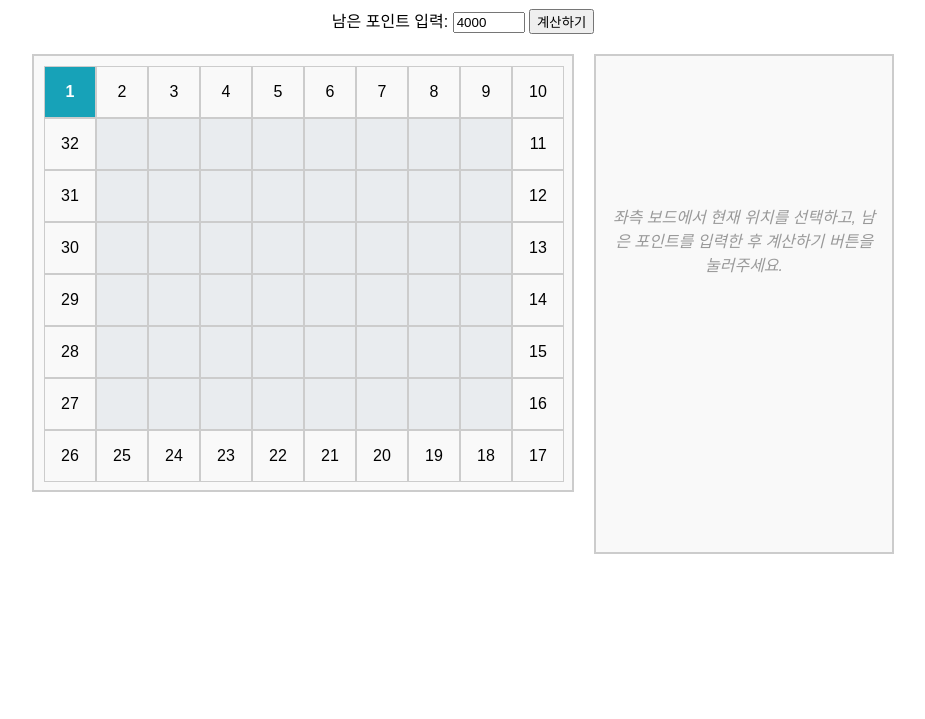
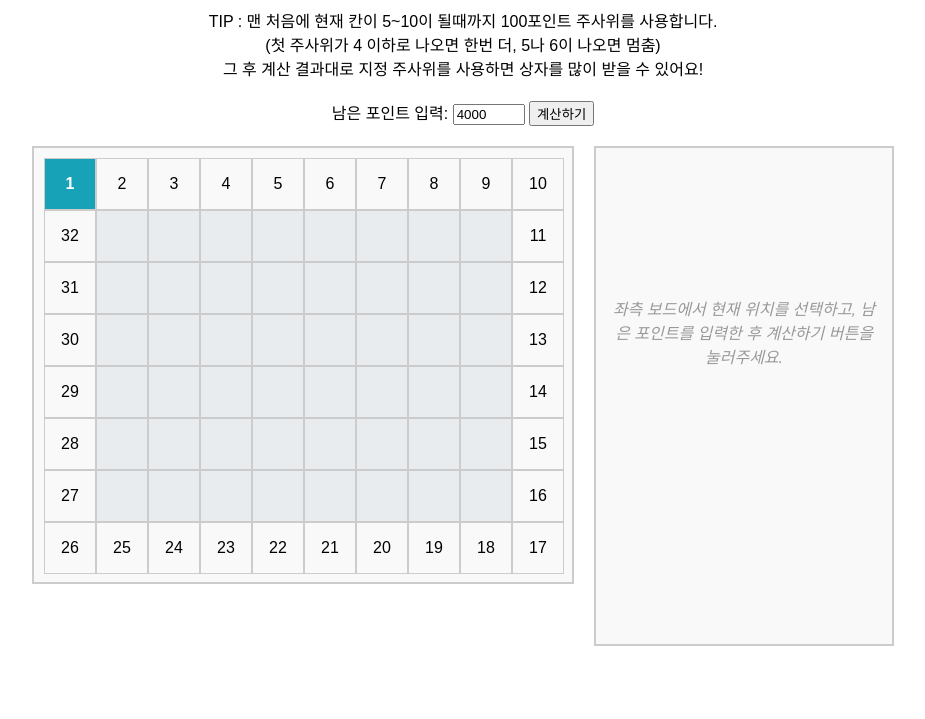
Before and after one commit to mekmek2/erinmarble, a plain HTML site: page index.html in a window 1280 px wide. Shown: the part 81-800 px from the top of the page, without its empty margins (177-1102 px from the left). Drawn offline with Linux system fonts and the light colour scheme.

Commit message:
팁 텍스트 추가

```diff
--- a/index.html
+++ b/index.html
@@ -3,7 +3,7 @@
 <head>
   <meta charset="UTF-8">
   <meta name="viewport" content="width=device-width, initial-scale=1.0">
-  <title>보드게임 시뮬레이터</title>
+  <title>에린마블 계산기</title>
   <style>
     body {
       font-family: Arial, sans-serif;
@@ -136,6 +136,11 @@
 </head>
 <body>
     <h1>에린마블 계산기</h1>
+    <div>
+        TIP : 맨 처음에 현재 칸이 5~10이 될때까지 100포인트 주사위를 사용합니다.
+        <br>(첫 주사위가 4 이하로 나오면 한번 더, 5나 6이 나오면 멈춤)
+        <br>그 후 계산 결과대로 지정 주사위를 사용하면 상자를 많이 받을 수 있어요!
+    </div>
     <div class="controls">
       <label>남은 포인트 입력: </label>
       <input type="number" id="points" value="4000" min="200" max="4000" step="100">
```
